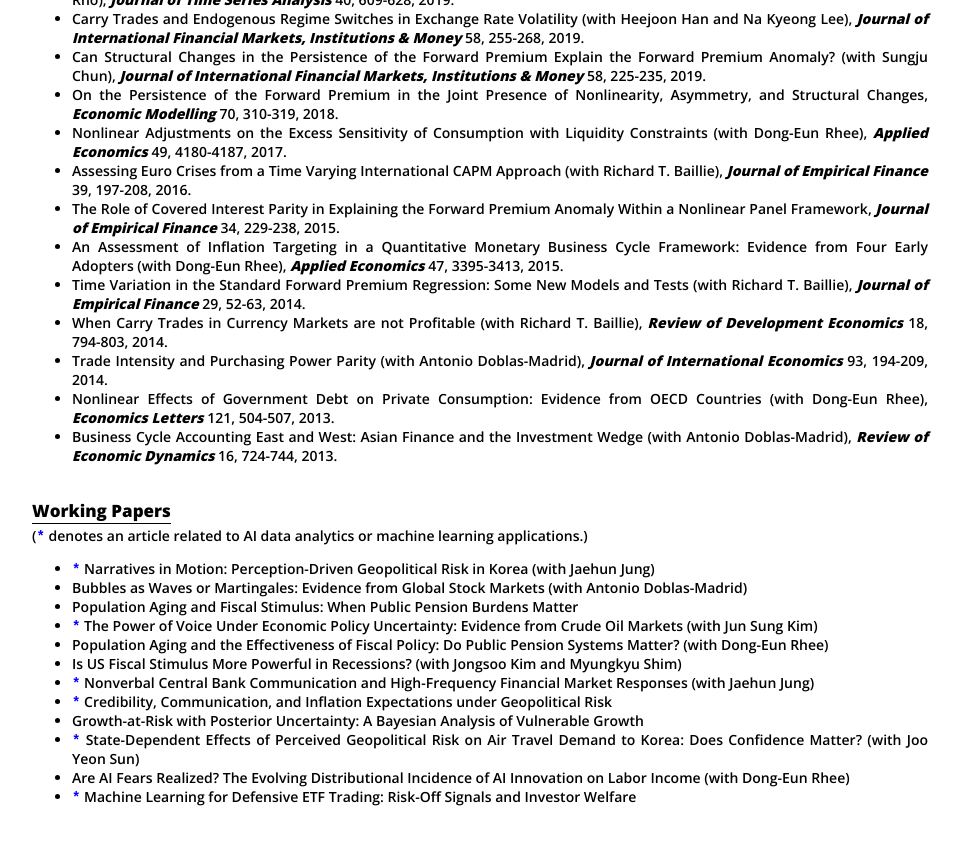
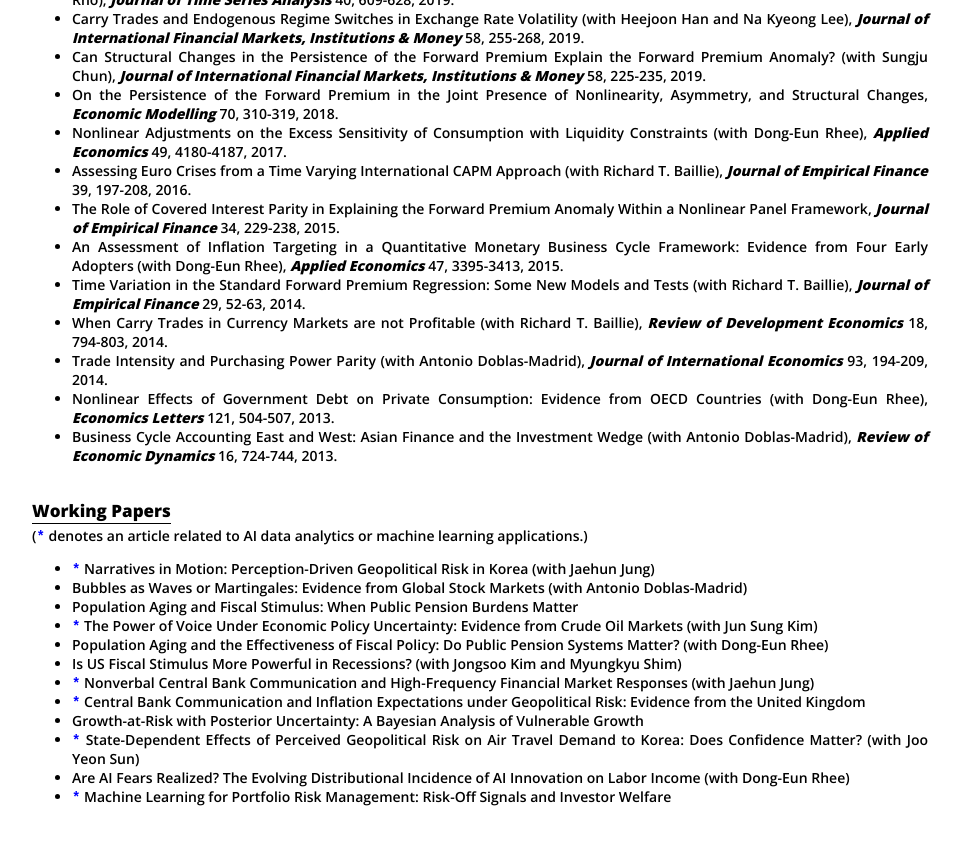
Before and after one commit to dooyeoncho/dooyeoncho.github.io, a Jekyll site: the page built from pages/research.html, in a window 1280 px wide and 900 px high, scrolled down 1294 px. Shown: the top 845 px of the window, without its empty margins (160-1122 px from the left). Built offline with Jekyll 4.4.1, drawn with Linux system fonts in a browser that asks for light colours.

Commit message:
Update research.html

```diff
--- a/pages/research.html
+++ b/pages/research.html
@@ -110,10 +110,10 @@ span.highlight-title {
 		<span class="highlight-title"><li>Population Aging and the Effectiveness of Fiscal Policy: Do Public Pension Systems Matter? (with Dong-Eun Rhee)</li></span>
 		<span class="highlight-title"><li>Is US Fiscal Stimulus More Powerful in Recessions? (with Jongsoo Kim and Myungkyu Shim)</li></span>
 		<span class="highlight-title"><li><code style="color : blue"><b>*</b></code> Nonverbal Central Bank Communication and High-Frequency Financial Market Responses (with Jaehun Jung)</li></span>
-		<span class="highlight-title"><li><code style="color : blue"><b>*</b></code> Credibility, Communication, and Inflation Expectations under Geopolitical Risk</li></span>
+		<span class="highlight-title"><li><code style="color : blue"><b>*</b></code> Central Bank Communication and Inflation Expectations under Geopolitical Risk: Evidence from the United Kingdom</li></span>
 		<span class="highlight-title"><li> Growth-at-Risk with Posterior Uncertainty: A Bayesian Analysis of Vulnerable Growth</li></span>
 		<span class="highlight-title"><li><code style="color : blue"><b>*</b></code> State-Dependent Effects of Perceived Geopolitical Risk on Air Travel Demand to Korea: Does Confidence Matter? (with Joo Yeon Sun)</li></span>
 		<span class="highlight-title"><li> Are AI Fears Realized? The Evolving Distributional Incidence of AI Innovation on Labor Income (with Dong-Eun Rhee)</li></span>
-		<span class="highlight-title"><li><code style="color : blue"><b>*</b></code> Machine Learning for Defensive ETF Trading: Risk-Off Signals and Investor Welfare</li></span>
+		<span class="highlight-title"><li><code style="color : blue"><b>*</b></code> Machine Learning for Portfolio Risk Management: Risk-Off Signals and Investor Welfare</li></span>
 	</ul>
 </div>&nbsp;&nbsp;&nbsp;&nbsp;&nbsp;&nbsp;
```
